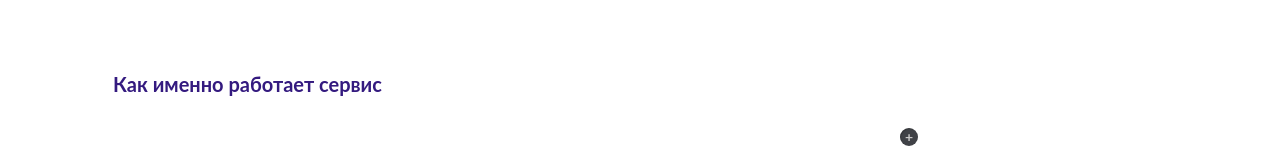
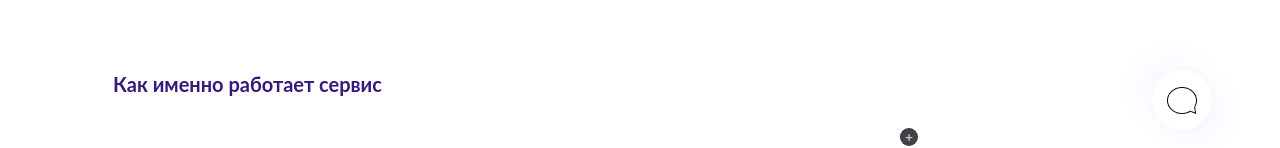
Before and after one commit to 19gvi09/fintech-hackathon-frontend, a Vue app: page /faq in a window 1280 px wide. Shown: the part 650-798 px from the top of the page. Built offline with nearby package versions, Linux system fonts and the light colour scheme; the HTML template or start-up script is replaced by a standard one.

Commit message:
Добавлена_иконка_чата

```diff
--- /dev/null
+++ b/src/components/FAQ/Chat.vue
@@ -0,0 +1,30 @@
+<template>
+  <div class="chat">
+      <img src="../../assets/Ellipse.png" alt="Чат">
+  </div>
+</template>
+
+<script>
+export default {
+  name: "Chat",
+};
+</script>
+
+<style lang="scss" scoped>
+.chat {
+  width: 60px;
+  height: 60px;
+  border-radius: 39px;
+  background: #ffffff;
+  box-shadow: -10px -10px 30px rgba(112, 32, 223, 0.05),
+    10px 10px 30px rgba(112, 32, 223, 0.05);
+  position: sticky;
+  bottom: 10px;
+  left:90%;
+  bottom:20px;
+  cursor: pointer;
+    display:flex;
+  align-items:center;
+  justify-content: center;
+}
+</style>
--- a/src/views/FAQ.vue
+++ b/src/views/FAQ.vue
@@ -1,19 +1,22 @@
 <template>
     <HeadImage />
     <All />
+    <Chat/>
 </template>
 
 <script>
 
 import HeadImage from "../components/FAQ/HeadImage.vue";
 import All from "../components/FAQ/All.vue";
+import Chat from "../components/FAQ/Chat.vue";
 
 
 export default {
     name: 'FAQ',
      components: {
         HeadImage,
-        All
+        All,
+        Chat
     }
 }
 </script>
```
Also changed, not shown: src/assets/Ellipse.png (added).
